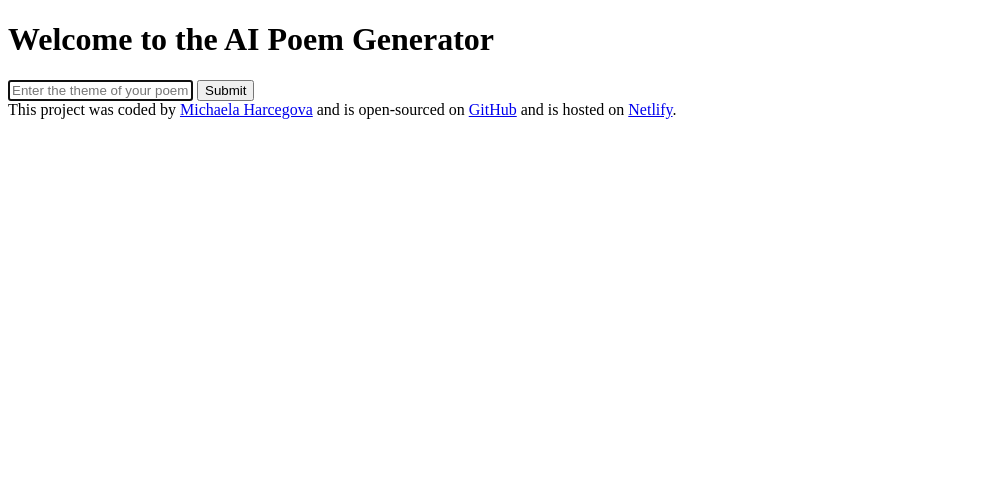
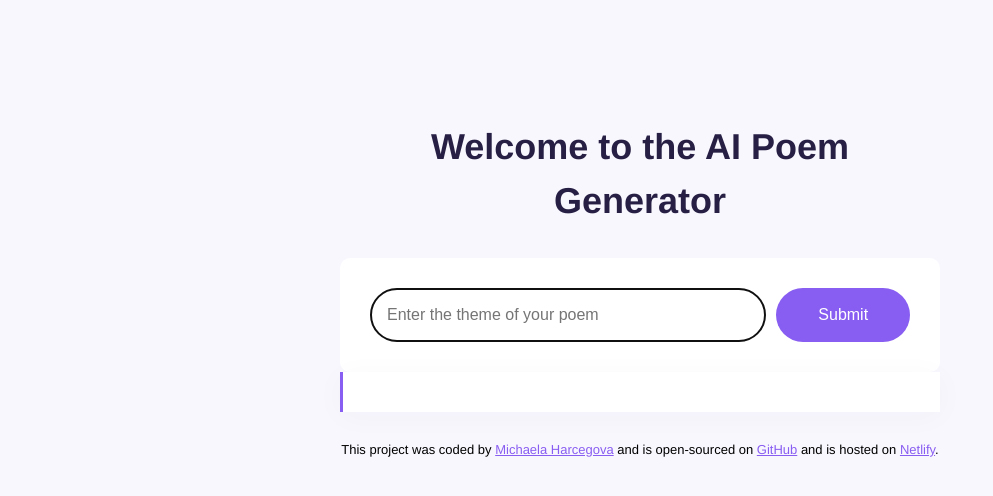
Before and after one commit to mikih484/Poem-generator, a plain HTML site: page index.html in a window 1280 px wide. Shown: the whole page, without its empty margins (0-993 px from the left). Drawn offline with Linux system fonts and the light colour scheme.

Commit message:
Added styling to the project

```diff
--- a/index.html
+++ b/index.html
@@ -7,6 +7,7 @@
     <title>Poem Generator</title>
   </head>
   <body>
+    <div class="container">
       <header>
         <h1>Welcome to the AI Poem Generator</h1>
       </header>
@@ -18,10 +19,11 @@
             autofocus
             required
             autocomplete="off"
+            class="prompt"
           />
-        <input type="submit" />
+          <input type="submit" class="submit-button" />
         </form>
-      <div></div>
+        <div class="poem"></div>
       </main>
       <footer>
         This project was coded by
@@ -39,6 +41,7 @@
           >Netlify</a
         >.
       </footer>
+    </div>
     <script src="src/index.js"></script>
   </body>
 </html>
--- a/src/style.css
+++ b/src/style.css
@@ -0,0 +1,70 @@
+body {
+  background-color: #f9f7fe;
+  font-family: Helvetica, Arial, sans-serif;
+}
+
+a {
+  color: #885df1;
+}
+
+.container {
+  margin: 120px auto;
+  max-width: 600px;
+}
+
+header {
+  margin-bottom: 30px;
+}
+
+h1 {
+  text-align: center;
+  font-weight: 800;
+  font-size: 36px;
+  line-height: 1.5;
+  color: #272044;
+  padding: 0;
+}
+
+form {
+  padding: 30px;
+  background-color: white;
+  border-radius: 10px;
+  display: flex;
+  margin-top: 30px;
+}
+
+.prompt {
+  padding: 16px;
+  border: 1px solid rgba(39, 33, 66, 0.5);
+  width: 80%;
+  font-size: 16px;
+  border-radius: 50px;
+  line-height: 20px;
+  color: #272044;
+}
+
+.submit-button {
+  margin-left: 10px;
+  background: #885df1;
+  color: white;
+  border: none;
+  width: 150px;
+  font-size: 16px;
+  border-radius: 50px;
+  padding: 14px 24px;
+}
+
+.poem {
+  font-size: 16px;
+  background-color: #fff;
+  padding: 20px;
+  line-height: 2;
+  border-left: 3px solid #885df1;
+  box-shadow: 0px 4px 30px 0px rgba(39, 33, 66, 0.03);
+}
+
+footer {
+  text-align: center;
+  font-size: 13px;
+  margin-top: 30px;
+}
```
Lines whose indentation alone changed are shown as unchanged.
